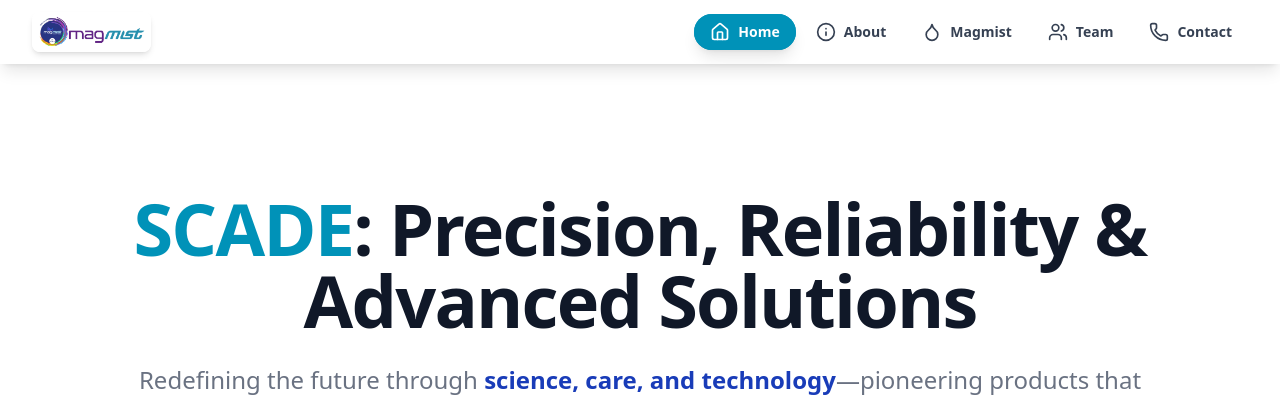
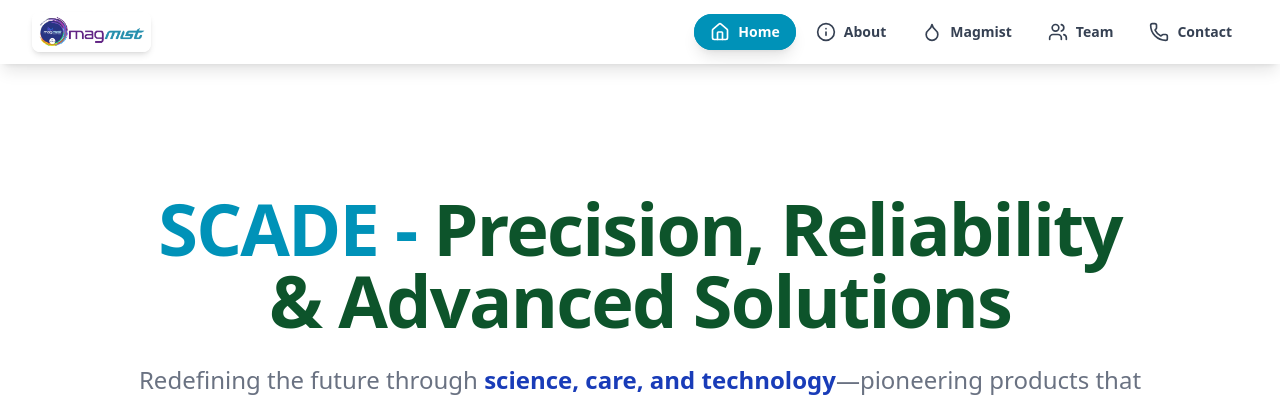
Before and after one commit to LegalPapersIndia/Scade, a React (Vite) app: page / in a window 1280 px wide. Shown: the top 397 px of the page. Built offline with nearby package versions, Linux system fonts and the light colour scheme.

Commit message:
according to client

```diff
--- a/src/Components/Home/Home.jsx
+++ b/src/Components/Home/Home.jsx
@@ -192,8 +192,8 @@
         transition={{ duration: 0.8 }}
         className="max-w-5xl mx-auto mb-16"
       >
-        <h1 className="text-5xl sm:text-7xl font-extrabold text-gray-900 mb-6 tracking-tight">
-          <span className="text-cyan-600">SCADE</span>: Precision, Reliability & Advanced Solutions
+        <h1 className="text-5xl sm:text-7xl font-extrabold text-green-900 mb-6 tracking-tight">
+          <span className="text-cyan-600">SCADE -</span> Precision, Reliability & Advanced Solutions
         </h1>
         <p className="text-xl sm:text-2xl text-gray-500 font-normal leading-relaxed">
           Redefining the future through <strong className="font-semibold text-blue-800">science, care, and technology</strong>—pioneering products that enhance human health while protecting the planet.
```
